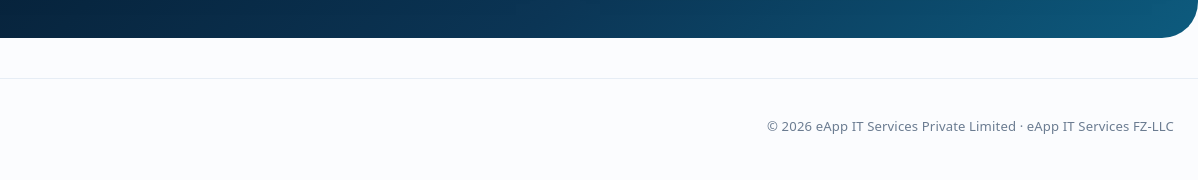
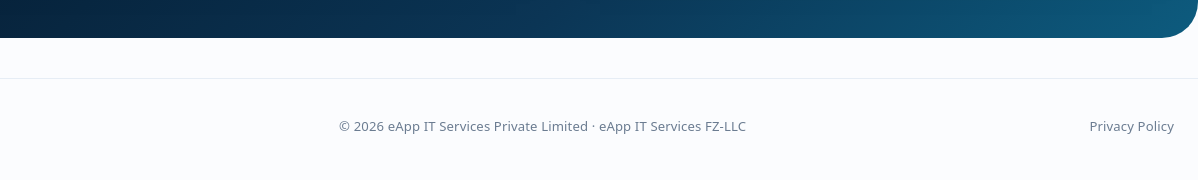
Before and after one commit to eappitservices-com/eappitservices-com.github.io, a plain HTML site: page index.html in a window 1280 px wide. Shown: the part 3178-3358 px from the top of the page, 82-1280 px from the left. Drawn offline with Linux system fonts and the light colour scheme; a web font is replaced by a local one.

Commit message:
Add Privacy Policy link to footer

```diff
--- a/index.html
+++ b/index.html
@@ -157,6 +157,7 @@ Ras Al Khaimah, United Arab Emirates</p>
    <div class="max-w-7xl mx-auto px-6 flex flex-wrap items-center justify-between gap-4">
     <img class="footer-logo" loading="lazy" alt="eApp IT Services" src="assets/logo.png">
     <p class="footer-note">© 2026 eApp IT Services Private Limited · eApp IT Services FZ-LLC</p>
+     <a class="footer-note" href="privacy.html">Privacy Policy</a>
    </div>
   </footer>
   <script>
```
